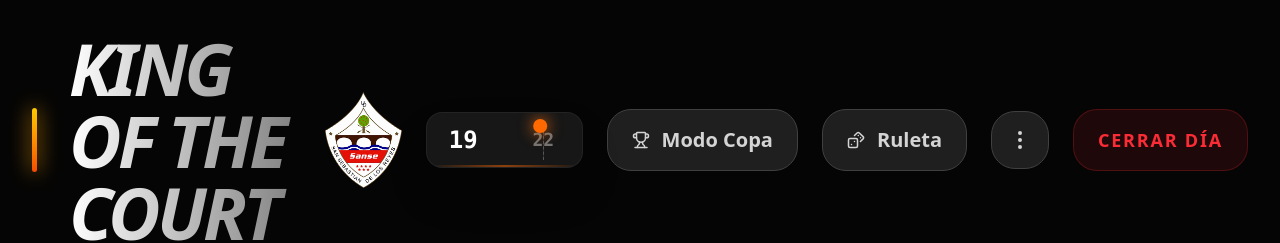
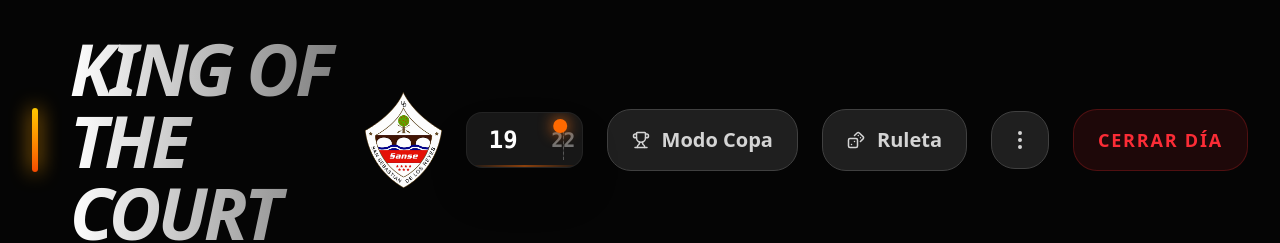
Before and after one commit to AlbertoLejarraga/king-of-the-court-private, a React (Vite) app: page / in a window 1280 px wide. Shown: the top 243 px of the page. Built offline with nearby package versions, Linux system fonts and the light colour scheme; no server answers; the database is empty.

Commit message:
bug reloj demasiado grande

```diff
--- a/src/pages/Dashboard.tsx
+++ b/src/pages/Dashboard.tsx
@@ -54,10 +54,10 @@ function PingPongClock() {
                 </motion.div>
 
                 {/* Court / Match Animation */}
-                <div className="relative w-24 h-10 flex items-center justify-center">
+                <div className="relative w-14 h-10 flex items-center justify-center">
                     {/* Net / Seconds */}
                     <div className="absolute inset-0 flex flex-col justify-center items-center">
-                        <div className="text-lg font-black text-white/40 leading-none">{seconds}</div>
+                        <div className="text-xl font-black text-white/40 leading-none">{seconds}</div>
                         <div className="w-[1px] h-full bg-white/10 border-r border-dashed border-white/20 absolute"></div>
                     </div>
 
```
